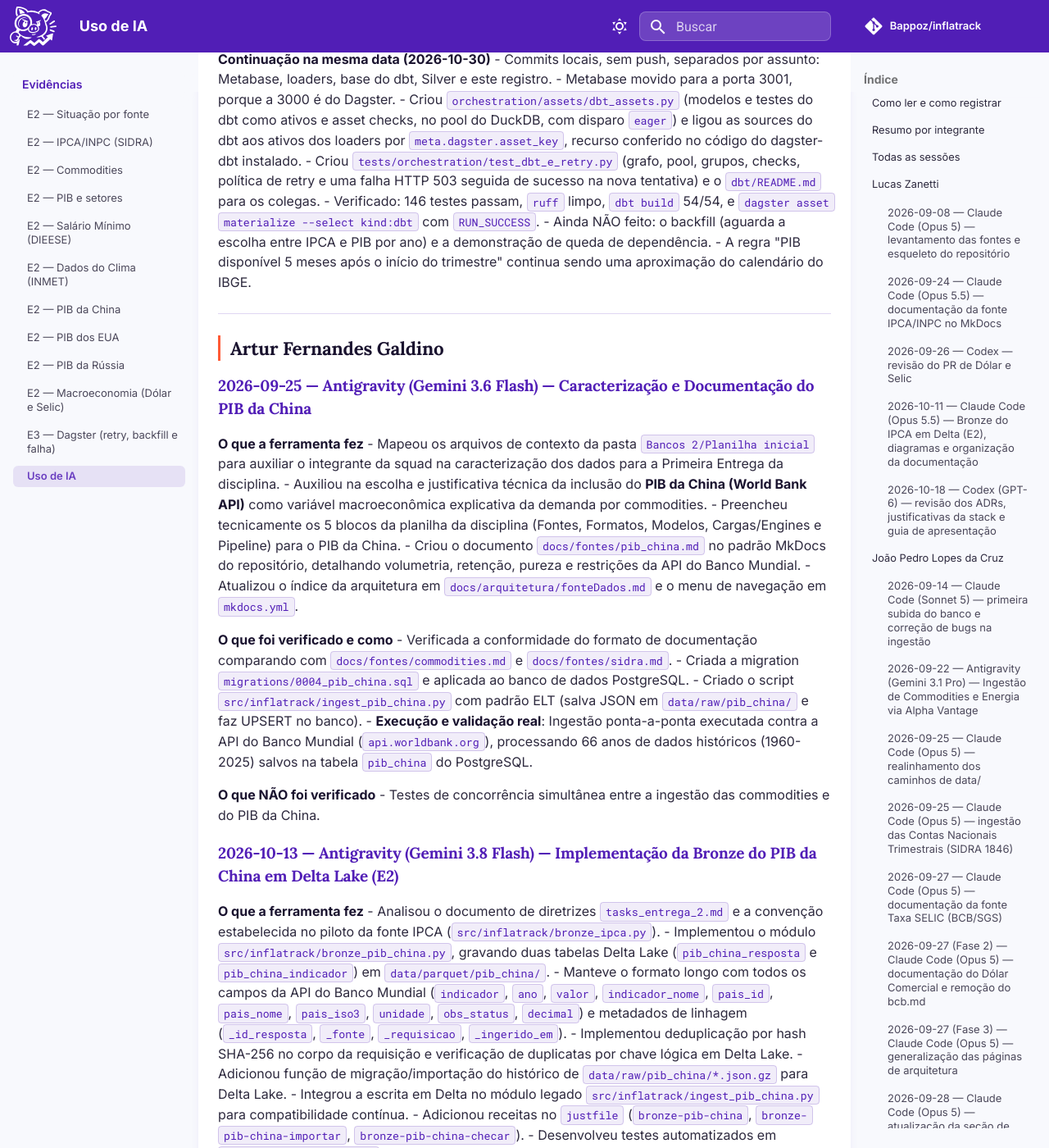
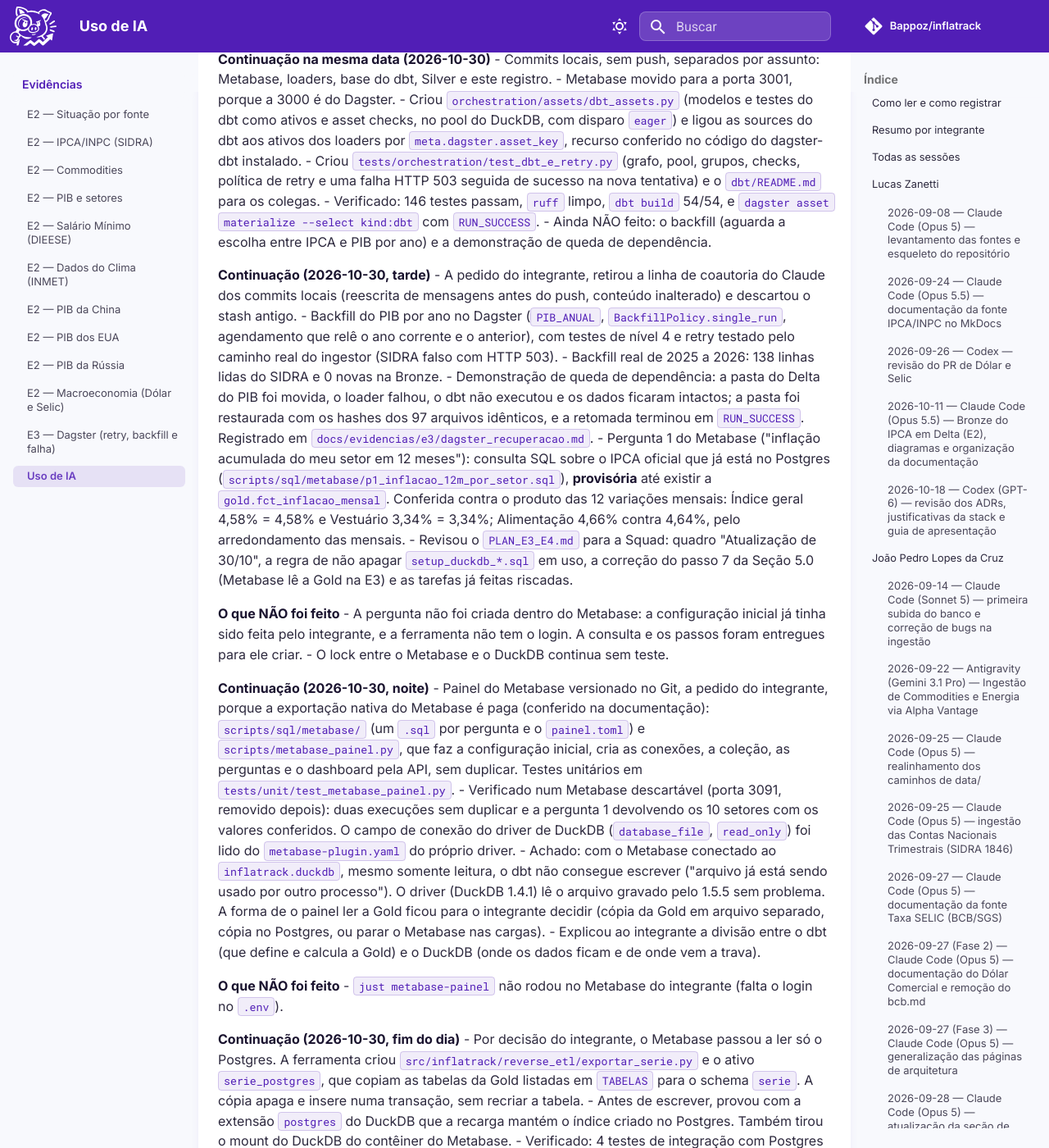
Before and after one commit to Bappoz/inflatrack, an MkDocs documentation site: the page built from docs/evidencias/uso_ia.md, in a window 1280 px wide and 1400 px high, scrolled down 25742 px. Shown: the whole window at 82% size. Built offline with MkDocs 1.6.1 and Material for MkDocs 9.7.7, drawn with Linux system fonts in a browser that asks for light colours; comment, search, counter and statistics services are not loaded; some of the changed text lies outside the part shown.

Commit message:
docs: registro de uso de IA da vitrine no Postgres e do painel versionado

```diff
--- a/AI-USAGE.md
+++ b/AI-USAGE.md
@@ -1111,6 +1111,37 @@
 - Criou `tests/orchestration/test_dbt_e_retry.py` (grafo, pool, grupos, checks, política de retry e uma falha HTTP 503 seguida de sucesso na nova tentativa) e o `dbt/README.md` para os colegas.
 - Verificado: 146 testes passam, `ruff` limpo, `dbt build` 54/54, e `dagster asset materialize --select kind:dbt` com `RUN_SUCCESS`.
 - Ainda NÃO feito: o backfill (aguarda a escolha entre IPCA e PIB por ano) e a demonstração de queda de dependência.
+
+**Continuação (2026-10-30, tarde)**
+- A pedido do integrante, retirou a linha de coautoria do Claude dos commits locais (reescrita de mensagens antes do push, conteúdo inalterado) e descartou o stash antigo.
+- Backfill do PIB por ano no Dagster (`PIB_ANUAL`, `BackfillPolicy.single_run`, agendamento que relê o ano corrente e o anterior), com testes de nível 4 e retry testado pelo caminho real do ingestor (SIDRA falso com HTTP 503).
+- Backfill real de 2025 a 2026: 138 linhas lidas do SIDRA e 0 novas na Bronze.
+- Demonstração de queda de dependência: a pasta do Delta do PIB foi movida, o loader falhou, o dbt não executou e os dados ficaram intactos; a pasta foi restaurada com os hashes dos 97 arquivos idênticos, e a retomada terminou em `RUN_SUCCESS`. Registrado em `docs/evidencias/e3/dagster_recuperacao.md`.
+- Pergunta 1 do Metabase ("inflação acumulada do meu setor em 12 meses"): consulta SQL sobre o IPCA oficial que já está no Postgres (`scripts/sql/metabase/p1_inflacao_12m_por_setor.sql`), **provisória** até existir a `gold.fct_inflacao_mensal`. Conferida contra o produto das 12 variações mensais: Índice geral 4,58% = 4,58% e Vestuário 3,34% = 3,34%; Alimentação 4,66% contra 4,64%, pelo arredondamento das mensais.
+- Revisou o `PLAN_E3_E4.md` para a Squad: quadro "Atualização de 30/10", a regra de não apagar `setup_duckdb_*.sql` em uso, a correção do passo 7 da Seção 5.0 (Metabase lê a Gold na E3) e as tarefas já feitas riscadas.
+
+**O que NÃO foi feito**
+- A pergunta não foi criada dentro do Metabase: a configuração inicial já tinha sido feita pelo integrante, e a ferramenta não tem o login. A consulta e os passos foram entregues para ele criar.
+- O lock entre o Metabase e o DuckDB continua sem teste.
+
+**Continuação (2026-10-30, noite)**
+- Painel do Metabase versionado no Git, a pedido do integrante, porque a exportação nativa do Metabase é paga (conferido na documentação): `scripts/sql/metabase/` (um `.sql` por pergunta e o `painel.toml`) e `scripts/metabase_painel.py`, que faz a configuração inicial, cria as conexões, a coleção, as perguntas e o dashboard pela API, sem duplicar. Testes unitários em `tests/unit/test_metabase_painel.py`.
+- Verificado num Metabase descartável (porta 3091, removido depois): duas execuções sem duplicar e a pergunta 1 devolvendo os 10 setores com os valores conferidos. O campo de conexão do driver de DuckDB (`database_file`, `read_only`) foi lido do `metabase-plugin.yaml` do próprio driver.
+- Achado: com o Metabase conectado ao `inflatrack.duckdb`, mesmo somente leitura, o dbt não consegue escrever ("arquivo já está sendo usado por outro processo"). O driver (DuckDB 1.4.1) lê o arquivo gravado pelo 1.5.5 sem problema. A forma de o painel ler a Gold ficou para o integrante decidir (cópia da Gold em arquivo separado, cópia no Postgres, ou parar o Metabase nas cargas).
+- Explicou ao integrante a divisão entre o dbt (que define e calcula a Gold) e o DuckDB (onde os dados ficam e de onde vem a trava).
+
+**O que NÃO foi feito**
+- `just metabase-painel` não rodou no Metabase do integrante (falta o login no `.env`).
+
+**Continuação (2026-10-30, fim do dia)**
+- Por decisão do integrante, o Metabase passou a ler só o Postgres. A ferramenta criou `src/inflatrack/reverse_etl/exportar_serie.py` e o ativo `serie_postgres`, que copiam as tabelas da Gold listadas em `TABELAS` para o schema `serie`. A cópia apaga e insere numa transação, sem recriar a tabela.
+- Antes de escrever, provou com a extensão `postgres` do DuckDB que a recarga mantém o índice criado no Postgres. Também tirou o mount do DuckDB do contêiner do Metabase.
+- Verificado: 4 testes de integração com Postgres real (schema temporário), suíte com 161 testes, e o Dagster rodando `dbt` e depois `serie_postgres` com `RUN_SUCCESS` (588 linhas em `serie.dim_calendario`).
+- Reestruturou o `PLAN_E3_E4.md` a pedido do integrante: sem o quadro de atualização no topo, a Seção 5 só com o que cada um ainda precisa fazer e o contexto técnico numa Seção 6.3 nova.
+- Renomeou a branch para `E3` e commitou sem coautor.
+
+**O que NÃO foi verificado**
+- O asset `serie_postgres` com `AutomationCondition.eager` não foi visto disparando sozinho (o sensor de automação nasce desligado); só a execução manual.
 - A regra "PIB disponível 5 meses após o início do trimestre" continua sendo uma aproximação do calendário do IBGE.
 
 ---
```
